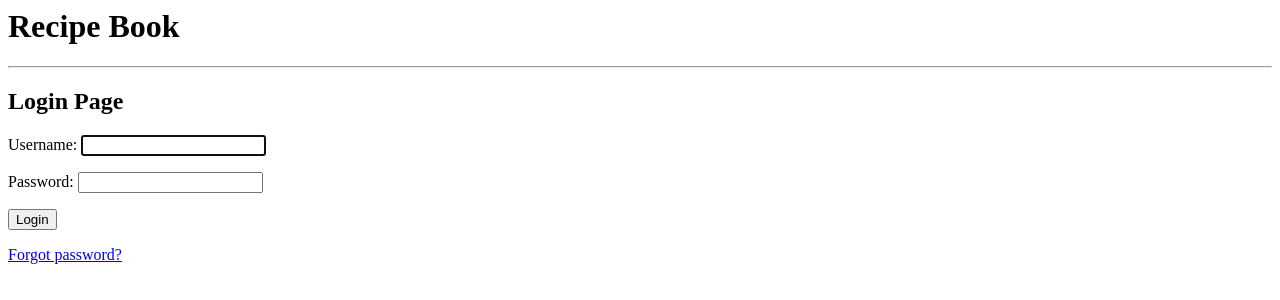
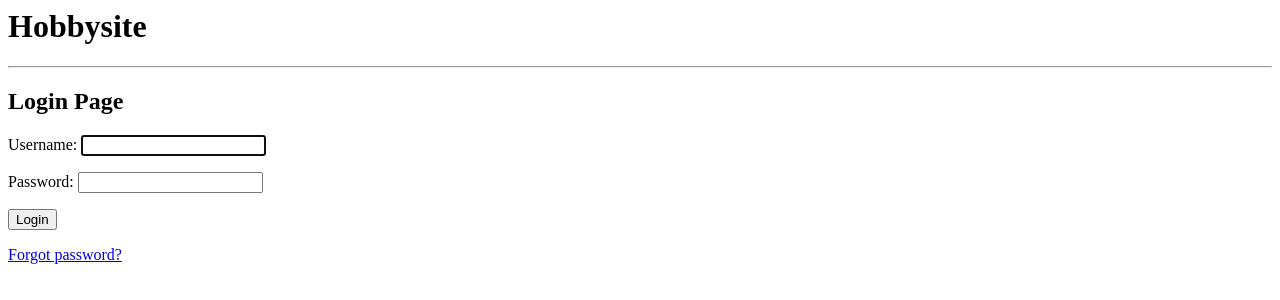
Before and after one commit to diego-nst/hobbysite-g-2, a Django app: page /accounts/login/ in a window 1280 px wide. Shown: the top 300 px of the page. Run offline with Django 5.2, Linux system fonts and the light colour scheme; tables that the repository leaves empty hold one stand-in row (values such as "Sample post").

Commit message:
changed title to hobbysite

```diff
--- a/templates/registration/login.html
+++ b/templates/registration/login.html
@@ -1,7 +1,7 @@
 <html>
   <title> Login Page </title>
   <body>
-  <h1> Recipe Book </h1>
+  <h1> Hobbysite </h1>
   <hr>
   <h2> Login Page </h2>
     <form method="POST">
--- a/templates/registration/password_reset_complete.html
+++ b/templates/registration/password_reset_complete.html
@@ -1,7 +1,7 @@
 <html>
   <title> Reset Successful! </title>
   <body>
-    <h1> Recipe Book </h1>
+    <h1> Hobbysite </h1>
     <hr>
     <h2> Password Reset Complete! </h2>
     <p> Your password has been set. <p>
--- a/templates/registration/password_reset_confirm.html
+++ b/templates/registration/password_reset_confirm.html
@@ -1,7 +1,7 @@
 <html>
 <title> Change Password </title>
 <body>
-  <h1> Recipe Book </h1>
+  <h1> Hobbysite </h1>
   <hr>
   <h2> Change your Password </h2>
   {% if validlink %}
--- a/templates/registration/password_reset_done.html
+++ b/templates/registration/password_reset_done.html
@@ -1,7 +1,7 @@
 <html>
   <title> Password Reset Sent </title>
   <body>
-    <h1> Recipe Book </h1>
+    <h1> Hobbysite </h1>
     <hr>
     <h2> Reset Request </h2>
     <p> Password reset request sent successfully! </p>
--- a/templates/registration/password_reset_email.html
+++ b/templates/registration/password_reset_email.html
@@ -1,6 +1,6 @@
 {% autoescape off %}
 You're receiving this email because you requested a password reset
-for your user account at ELLYVILLE.
+for your user account at Hobbysite.
 Please go to the following page and choose a new password:
 {% block reset_link %}
 {{ protocol }}://{{ domain }}{% url 'password_reset_confirm' uidb64=uid token=token %}
--- a/templates/registration/password_reset_form.html
+++ b/templates/registration/password_reset_form.html
@@ -1,7 +1,7 @@
 <html>
   <title> Password Reset  </title>
   <body>
-    <h1> Recipe Book </h1>
+    <h1> Hobbysite </h1>
     <hr>
     <h2> Enter Email </h2>
     <form method="POST">
```
